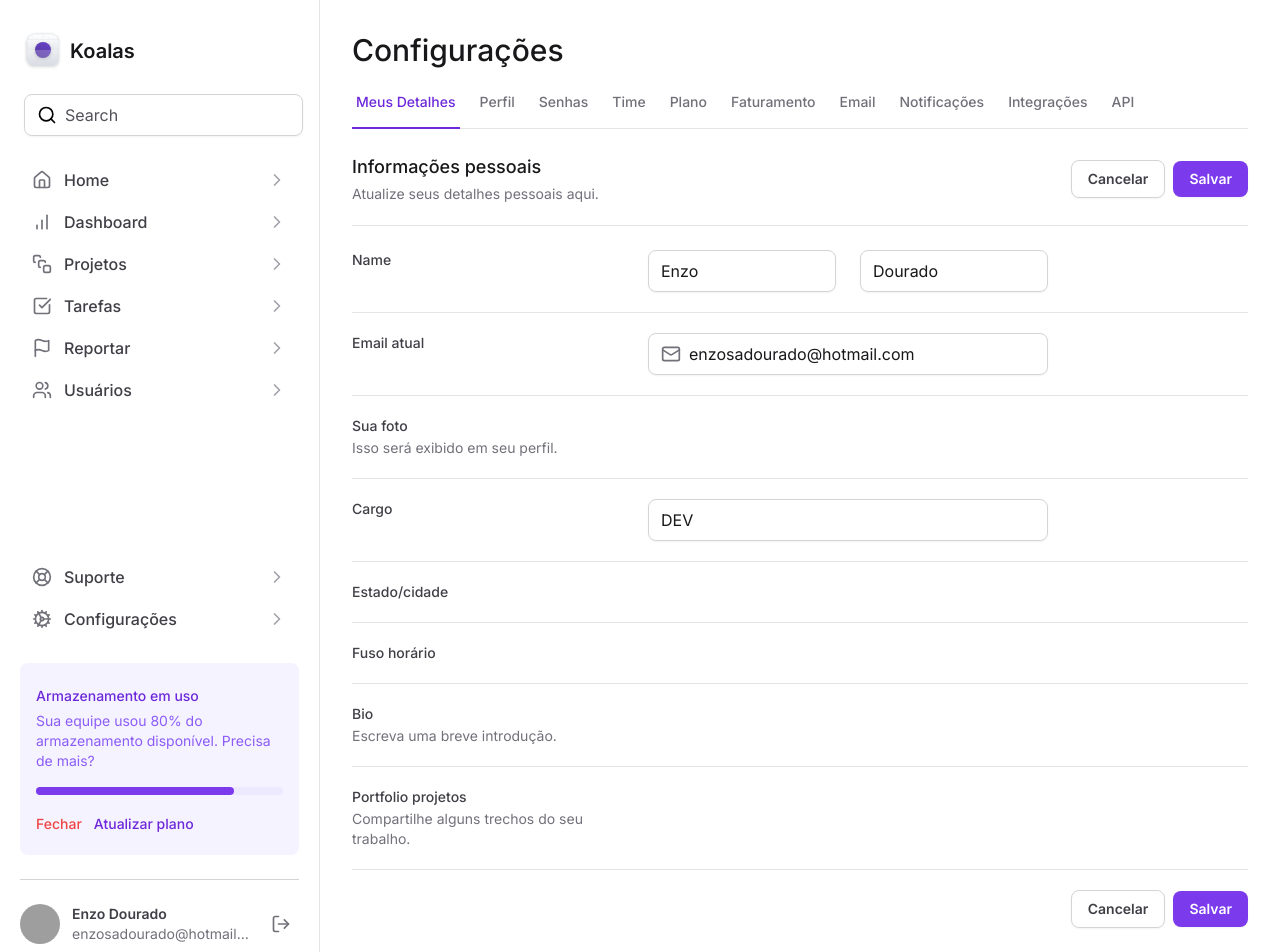
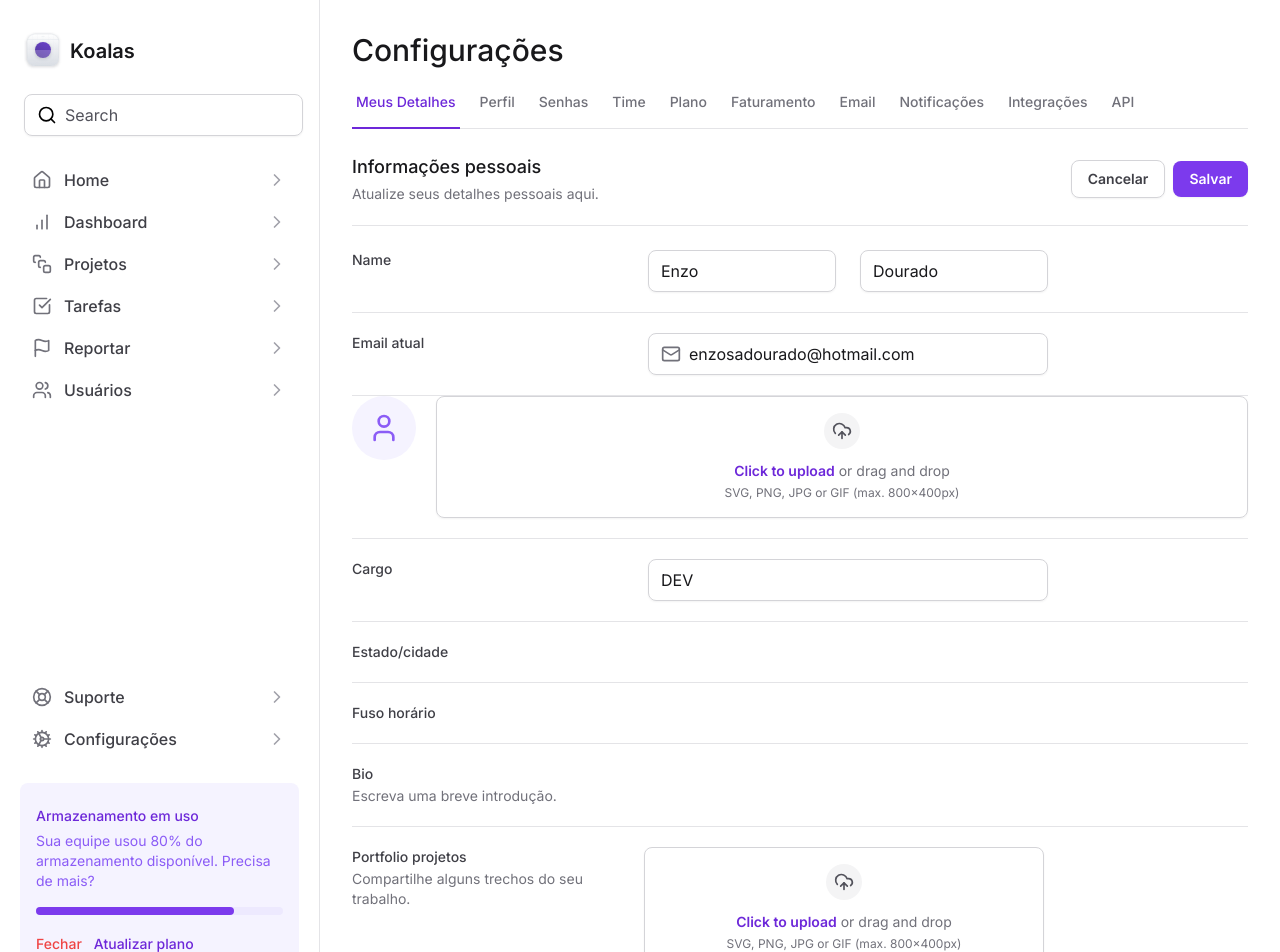
Before and after one commit to EnzoMoita/koalas, a Next.js app: page / in a window 1280 px wide. Shown: the top 952 px of the page. Built offline with nearby package versions, Linux system fonts and the light colour scheme; grey boxes are pictures that could not be loaded.

Commit message:
Nem sei o que mudei ao todo

```diff
--- a/src/app/page.tsx
+++ b/src/app/page.tsx
@@ -1,6 +1,7 @@
 import { SettingsTabs } from '@/components/SettingsTabs'
 import * as Input from '@/components/Input'
 import { Mail } from 'lucide-react'
+import * as FileInput from '@/components/Form/FileInput'
 
 export default function Home() {
   return (
@@ -74,18 +75,11 @@ export default function Home() {
             </Input.Root>
           </div>
 
-          <div className="grid grid-cols-form gap-3 pt-5">
-            <label
-              htmlFor="email"
-              className="text-sm font-medium text-zinc-700"
-            >
-              Sua foto
-              <span className="mt-0.5 block text-sm font-normal text-zinc-500">
-                Isso será exibido em seu perfil.
-              </span>
-            </label>
-            <div />
-          </div>
+          <FileInput.Root className="flex items-start gap-5">
+              <FileInput.ImagePreview />
+              <FileInput.Trigger />
+              <FileInput.Control />
+            </FileInput.Root>
 
           <div className="grid grid-cols-form gap-3 pt-5">
             <label htmlFor="role" className="text-sm font-medium text-zinc-700">
@@ -136,7 +130,10 @@ export default function Home() {
               Compartilhe alguns trechos do seu trabalho.
               </span>
             </label>
-            <div />
+            <FileInput.Root>
+              <FileInput.Trigger />
+              <FileInput.Control multiple />
+            </FileInput.Root>
           </div>
 
           <div className="flex items-center justify-end gap-2 pt-5">
--- /dev/null
+++ b/src/components/Form/FileInput/Control.tsx
@@ -0,0 +1,7 @@
+import { ComponentProps } from 'react'
+
+export type ControlProps = ComponentProps<'input'>
+
+export function Control(props: ControlProps) {
+  return <input type="file" className="sr-only" id="photo" {...props} />
+}
--- /dev/null
+++ b/src/components/Form/FileInput/ImagePreview.tsx
@@ -0,0 +1,9 @@
+import { User } from 'lucide-react'
+
+export function ImagePreview() {
+  return (
+    <div className="flex h-16 w-16 items-center justify-center rounded-full bg-violet-50">
+      <User className="h-8 w-8 text-violet-500" />
+    </div>
+  )
+}
--- /dev/null
+++ b/src/components/Form/FileInput/Root.tsx
@@ -0,0 +1,7 @@
+import { ComponentProps } from 'react'
+
+export type RootProps = ComponentProps<'div'>
+
+export function Root(props: RootProps) {
+  return <div {...props} />
+}
--- /dev/null
+++ b/src/components/Form/FileInput/Trigger.tsx
@@ -0,0 +1,22 @@
+import { UploadCloud } from 'lucide-react'
+
+export function Trigger() {
+  return (
+    <label
+      htmlFor="photo"
+      className="group flex flex-1 cursor-pointer flex-col items-center gap-3 rounded-lg border border-zinc-300 px-6 py-4 text-center text-zinc-500 shadow-sm hover:border-violet-200 hover:bg-violet-25 hover:text-violet-500"
+    >
+      <div className="rounded-full border-6 border-zinc-50 bg-zinc-100 p-2 group-hover:border-violet-50 group-hover:bg-violet-100">
+        <UploadCloud className="h-5 w-5 text-zinc-600 group-hover:text-violet-600" />
+      </div>
+
+      <div className="flex flex-col items-center gap-1">
+        <span className="text-sm">
+          <span className="font-semibold text-violet-700">Click to upload</span>{' '}
+          or drag and drop
+        </span>
+        <span className="text-xs">SVG, PNG, JPG or GIF (max. 800x400px)</span>
+      </div>
+    </label>
+  )
+}
--- /dev/null
+++ b/src/components/Form/FileInput/index.tsx
@@ -0,0 +1,6 @@
+import { Control } from './Control'
+import { ImagePreview } from './ImagePreview'
+import { Root } from './Root'
+import { Trigger } from './Trigger'
+
+export { Control, ImagePreview, Root, Trigger }
--- a/tailwind.config.ts
+++ b/tailwind.config.ts
@@ -16,8 +16,10 @@ const config: Config = {
         app: '700px'
       },
       colors: {
-        "primary": "#f97316",
-      }
+        violet: {
+          25: '#fcfaff',
+        },
+      },
     },
   },
   plugins: [],
```
